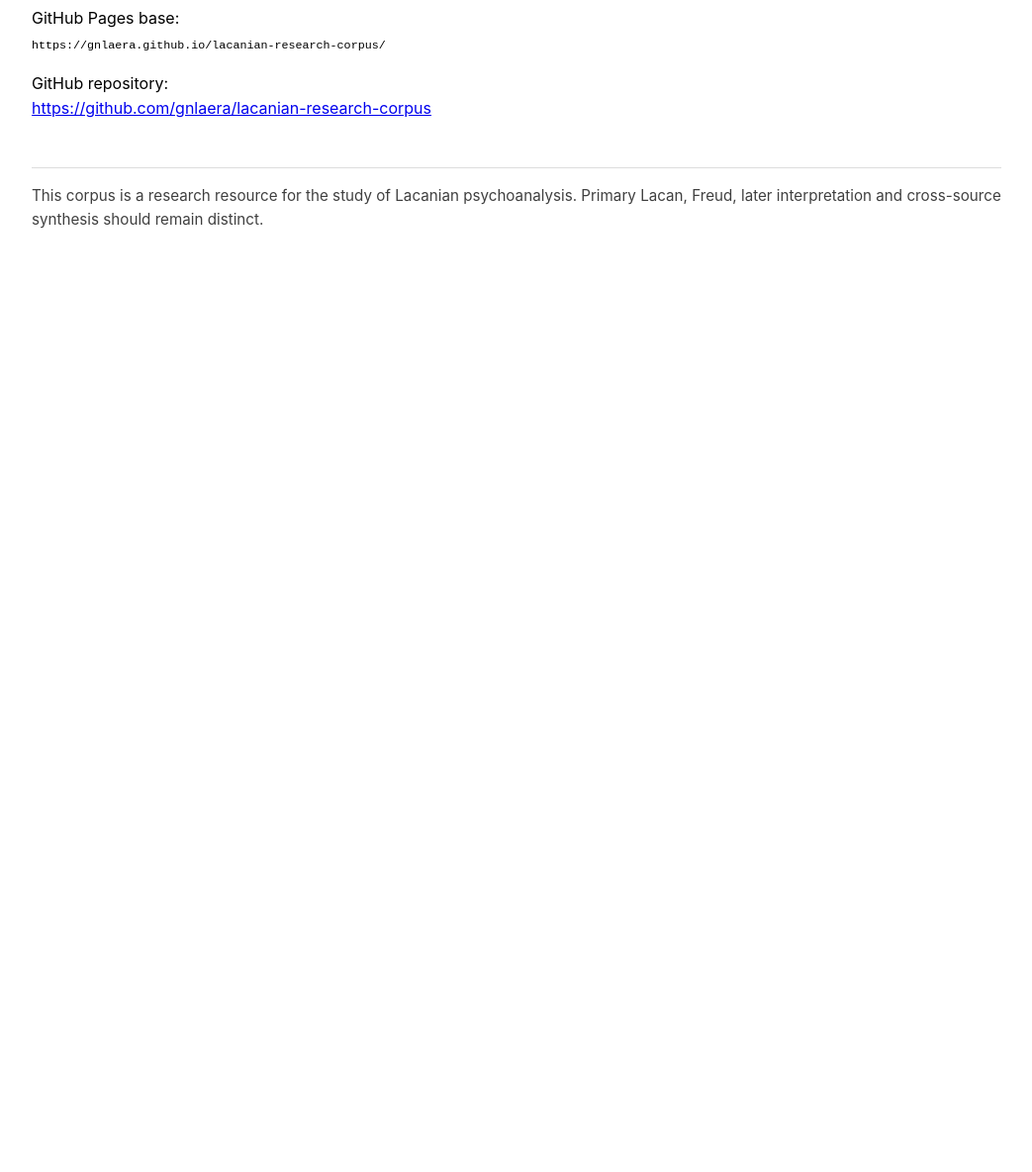
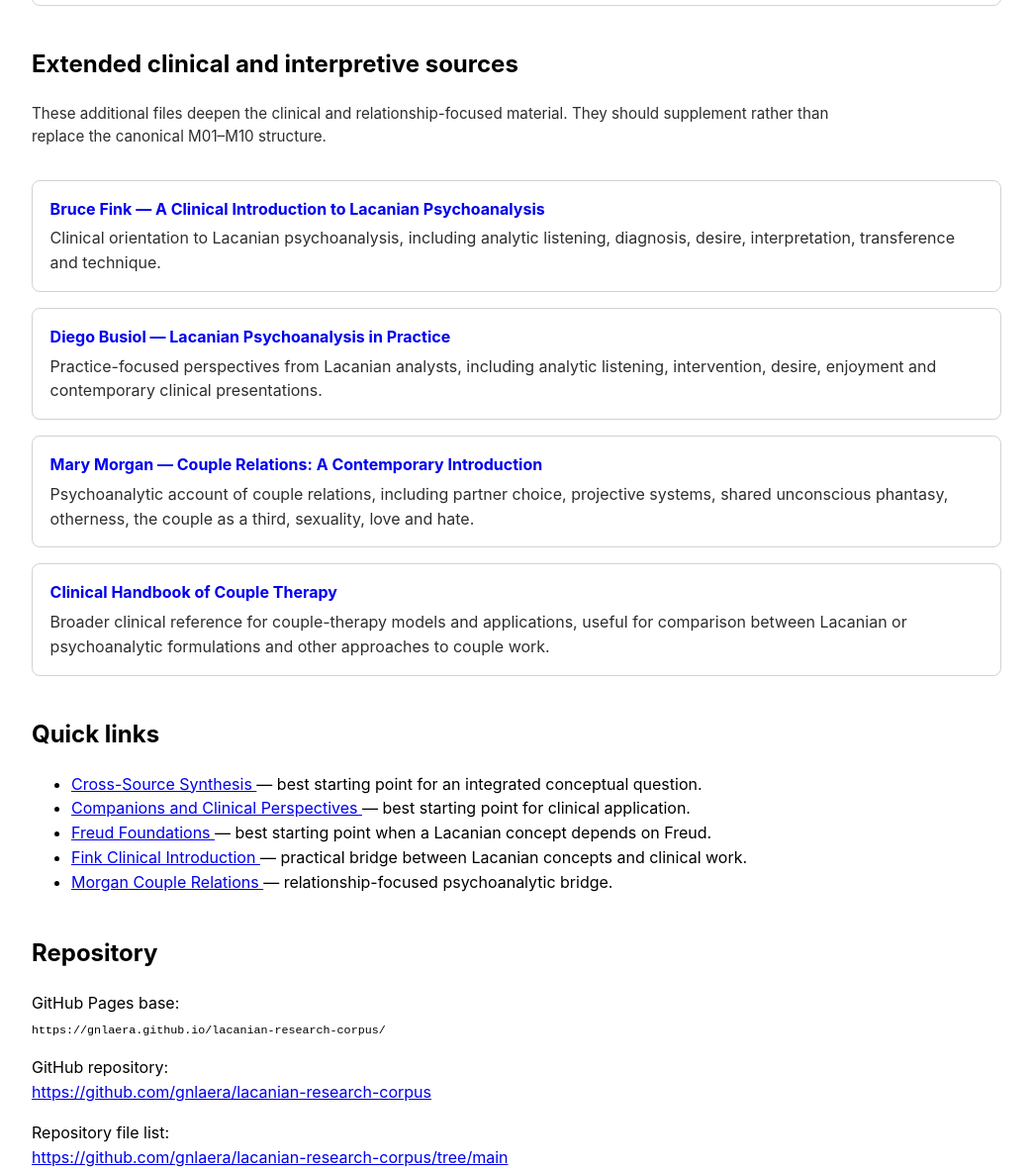
Before and after one commit to gnlaera/lacanian-research-corpus, a plain HTML site: page index.html in a window 1280 px wide. Shown: the part 1562-2746 px from the top of the page at 99% size, without its empty margins (118-1161 px from the left). Before the commit the page ends 1860 px from the top, so only its background shows below. Drawn offline with Linux system fonts and the light colour scheme.

Commit message:
Update index.html

```diff
--- a/index.html
+++ b/index.html
@@ -8,7 +8,7 @@
 
   <meta
     name="description"
-    content="Index to the Lacanian Research Corpus: primary Lacan, Freud, major interpreters, clinical companions, and cross-source synthesis."
+    content="Index to the Lacanian Research Corpus: primary Lacan, Freud, major interpreters, clinical companions, supplementary sources, and cross-source synthesis."
   >
 
   <style>
@@ -34,13 +34,17 @@
       margin-bottom: 0.25rem;
     }
 
+    h2 {
+      margin-top: 2.5rem;
+    }
+
     .subtitle {
       margin-top: 0;
       opacity: 0.75;
     }
 
     .intro {
-      max-width: 800px;
+      max-width: 820px;
     }
 
     .files {
@@ -71,6 +75,12 @@
       opacity: 0.82;
     }
 
+    .note {
+      max-width: 820px;
+      opacity: 0.82;
+      font-size: 0.95rem;
+    }
+
     code {
       font-size: 0.9em;
       overflow-wrap: anywhere;
@@ -90,17 +100,25 @@
 <main>
 
   <h1>Lacanian Research Corpus</h1>
-  <p class="subtitle">Primary Lacan, Freud, major interpreters and clinical synthesis</p>
+
+  <p class="subtitle">
+    Primary Lacan, Freud, major interpreters, clinical sources and cross-source synthesis
+  </p>
 
   <p class="intro">
     A structured research corpus for the study and applied use of Lacanian
     psychoanalysis. The corpus reconstructs major concepts across Lacan's
     seminars and writings, connects them with Freud, distinguishes later
-    interpretation from primary Lacan, and provides a cross-source synthesis
-    for research and clinical reflection.
+    interpretation from primary Lacan, and provides clinical and cross-source
+    material for research, interpretation and reflective use.
   </p>
 
+
   <h2>Canonical corpus files</h2>
+
+  <p class="note">
+    These ten files form the main structured Lacanian research corpus.
+  </p>
 
   <ol class="files">
 
@@ -119,8 +137,8 @@
         M02 — Lacan Seminars IV to VI
       </a>
       <span class="desc">
-        Reconstruction of the early mature seminars on object relations,
-        the formations of the unconscious, desire, fantasy and related concepts.
+        Early mature Lacan: object relations, formations of the unconscious,
+        desire, fantasy, signification and related developments.
       </span>
     </li>
 
@@ -140,7 +158,7 @@
       </a>
       <span class="desc">
         Transference, love, agalma, identification, the subject,
-        the Other and the development of Lacan's account of desire.
+        the Other and the continuing development of Lacan's account of desire.
       </span>
     </li>
 
@@ -169,7 +187,7 @@
         M07 — Major Interpreters
       </a>
       <span class="desc">
-        Major later interpreters of Lacan, with attention to where
+        Major later interpreters of Lacan, with attention to where later
         interpretation extends, reorganises or differs from primary Lacan.
       </span>
     </li>
@@ -209,6 +227,101 @@
 
   </ol>
 
+
+  <h2>Extended clinical and interpretive sources</h2>
+
+  <p class="note">
+    These additional files deepen the clinical and relationship-focused material.
+    They should supplement rather than replace the canonical M01–M10 structure.
+  </p>
+
+  <ol class="files">
+
+    <li>
+      <a href="FINK_A_CLINICAL_INTRODUCTION_TO_LACANIAN_PSYCHOANALYSIS">
+        Bruce Fink — A Clinical Introduction to Lacanian Psychoanalysis
+      </a>
+      <span class="desc">
+        Clinical orientation to Lacanian psychoanalysis, including analytic
+        listening, diagnosis, desire, interpretation, transference and technique.
+      </span>
+    </li>
+
+    <li>
+      <a href="BUSIOL_LACANIAN_PSYCHOANALYSIS_IN_PRACTICE">
+        Diego Busiol — Lacanian Psychoanalysis in Practice
+      </a>
+      <span class="desc">
+        Practice-focused perspectives from Lacanian analysts, including analytic
+        listening, intervention, desire, enjoyment and contemporary clinical presentations.
+      </span>
+    </li>
+
+    <li>
+      <a href="MORGAN_COUPLE_RELATIONS_CONTEMPORARY_INTRODUCTION">
+        Mary Morgan — Couple Relations: A Contemporary Introduction
+      </a>
+      <span class="desc">
+        Psychoanalytic account of couple relations, including partner choice,
+        projective systems, shared unconscious phantasy, otherness, the couple
+        as a third, sexuality, love and hate.
+      </span>
+    </li>
+
+    <li>
+      <a href="Clinical_Handbook_of_Couple_Therapy">
+        Clinical Handbook of Couple Therapy
+      </a>
+      <span class="desc">
+        Broader clinical reference for couple-therapy models and applications,
+        useful for comparison between Lacanian or psychoanalytic formulations
+        and other approaches to couple work.
+      </span>
+    </li>
+
+  </ol>
+
+
+  <h2>Quick links</h2>
+
+  <ul>
+    <li>
+      <a href="M10_CROSS_SOURCE_SYNTHESIS">
+        Cross-Source Synthesis
+      </a>
+      — best starting point for an integrated conceptual question.
+    </li>
+
+    <li>
+      <a href="M08_COMPANIONS_AND_CLINICAL">
+        Companions and Clinical Perspectives
+      </a>
+      — best starting point for clinical application.
+    </li>
+
+    <li>
+      <a href="M09_FREUD_FOUNDATIONS">
+        Freud Foundations
+      </a>
+      — best starting point when a Lacanian concept depends on Freud.
+    </li>
+
+    <li>
+      <a href="FINK_A_CLINICAL_INTRODUCTION_TO_LACANIAN_PSYCHOANALYSIS">
+        Fink Clinical Introduction
+      </a>
+      — practical bridge between Lacanian concepts and clinical work.
+    </li>
+
+    <li>
+      <a href="MORGAN_COUPLE_RELATIONS_CONTEMPORARY_INTRODUCTION">
+        Morgan Couple Relations
+      </a>
+      — relationship-focused psychoanalytic bridge.
+    </li>
+  </ul>
+
+
   <h2>Repository</h2>
 
   <p>
@@ -223,10 +336,18 @@
     </a>
   </p>
 
+  <p>
+    Repository file list:<br>
+    <a href="https://github.com/gnlaera/lacanian-research-corpus/tree/main">
+      https://github.com/gnlaera/lacanian-research-corpus/tree/main
+    </a>
+  </p>
+
+
   <footer>
-    This corpus is a research resource for the study of Lacanian
-    psychoanalysis. Primary Lacan, Freud, later interpretation and
-    cross-source synthesis should remain distinct.
+    This corpus is a research resource for the study and applied use of
+    Lacanian psychoanalysis. Primary Lacan, Freud, later interpretation,
+    clinical application and cross-source synthesis should remain distinguishable.
   </footer>
 
 </main>
```
